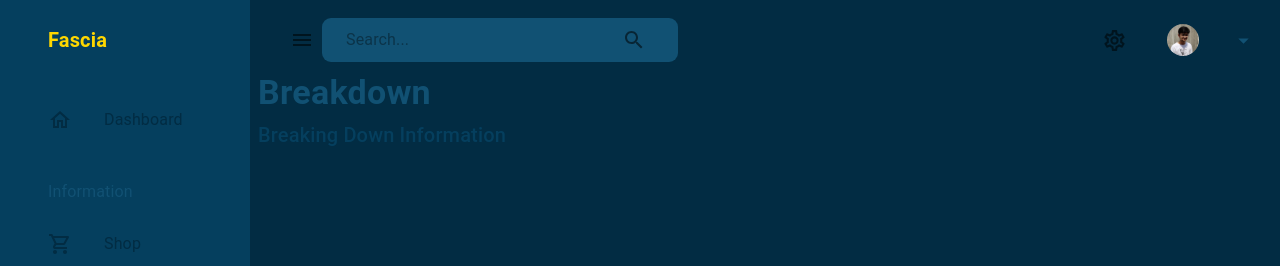
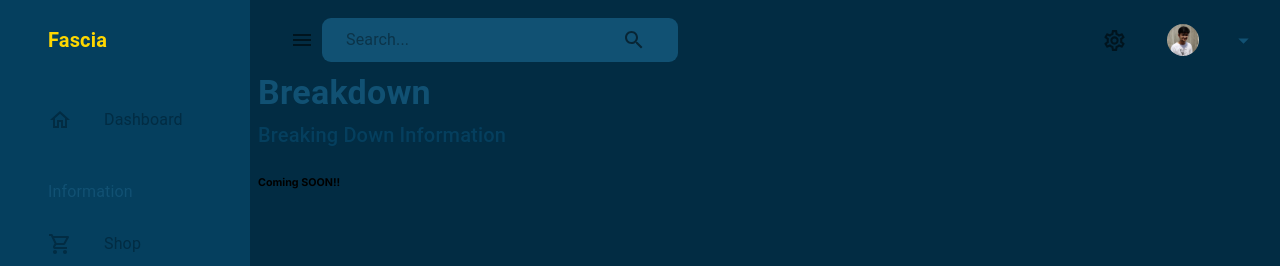
Before and after one commit to sushilpandeyy/Fascia, a React (Vite) app in the folder dashboardf/: page /breakdown in a window 1280 px wide. Shown: the top 266 px of the page. Built offline with nearby package versions, Linux system fonts and the light colour scheme; no server answers.

Commit message:
Deployed Backend

```diff
--- a/dashboardf/src/scenes/Breakdown/index.jsx
+++ b/dashboardf/src/scenes/Breakdown/index.jsx
@@ -6,7 +6,7 @@ const Breakdown = () => {
   return (
     <div>
         <Header title="Breakdown" subtitle="Breaking Down Information"/>
-        <Breakdowncharts/>
+        <h6>Coming SOON!!</h6>
     </div>
   )
 }
--- a/dashboardf/src/scenes/state/api.js
+++ b/dashboardf/src/scenes/state/api.js
@@ -1,7 +1,6 @@
 import { createApi, fetchBaseQuery } from "@reduxjs/toolkit/query/react";
-
 export const api = createApi({
-    baseQuery: fetchBaseQuery({ baseUrl: "http://localhost:5001"}),
+    baseQuery: fetchBaseQuery({ baseUrl: "https://fascia-backend.onrender.com/"}),
     reducerPath: "adminApi",
     tagTypes: ["User", "Products", "Customers", "Transactions", "Geography", "Sales"],
     endpoints: (build) => ({
```
